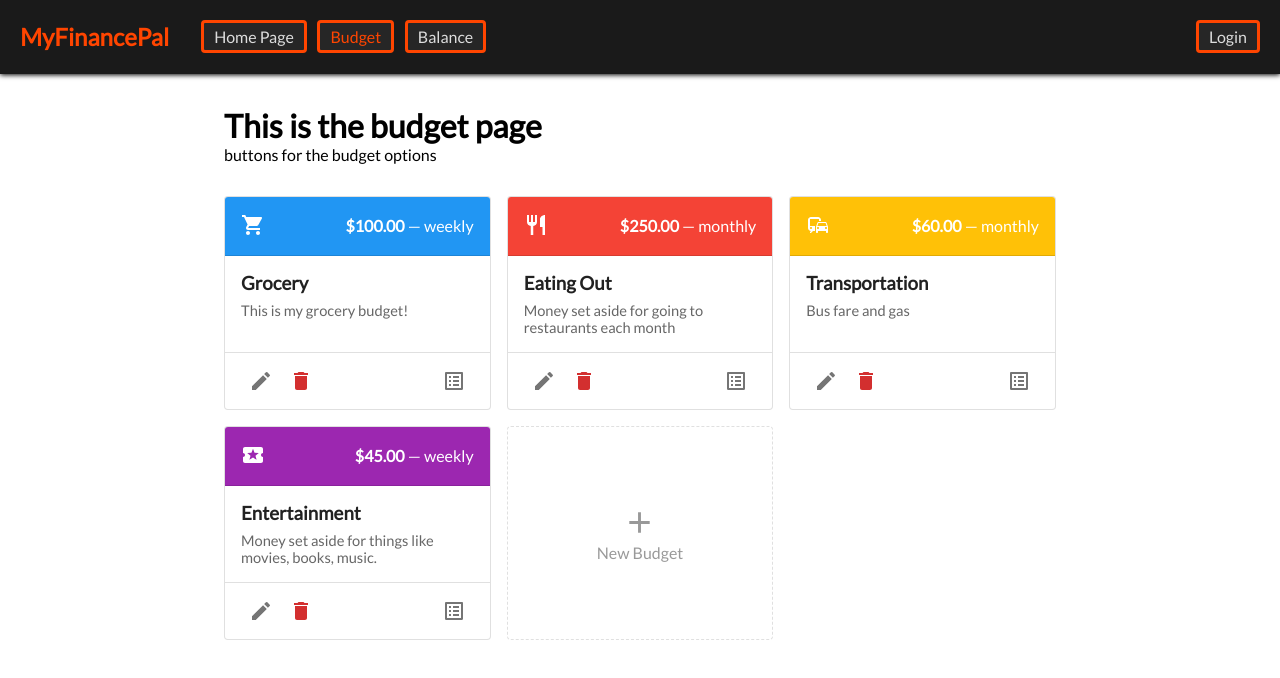
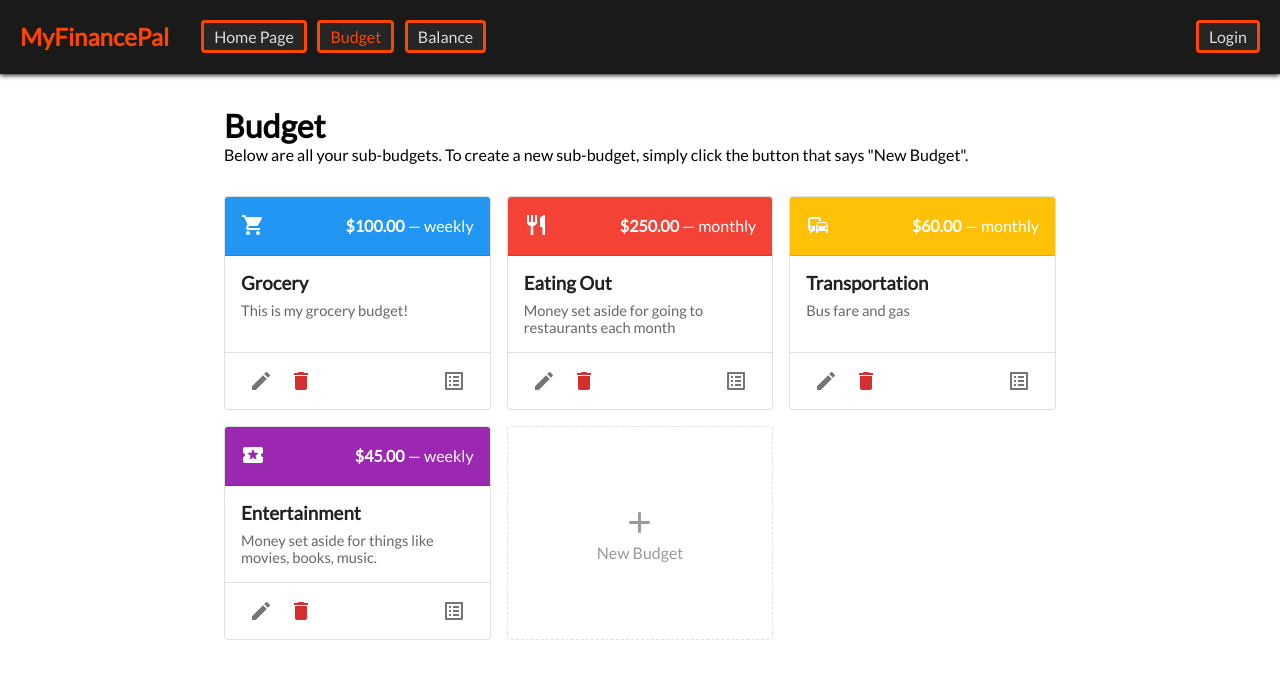
Before and after one commit to brayden-aldrich/Personal-Finance-Management-System, a React (Create React App) app: page /budget in a window 1280 px wide. Shown: the top 678 px of the page. Built offline with nearby package versions, Linux system fonts and the light colour scheme; what javascript-time-ago would draw is missing.

Commit message:
reworded stuff in BudgetPage.js

```diff
--- a/src/pages/BudgetPage.js
+++ b/src/pages/BudgetPage.js
@@ -7,10 +7,8 @@ function BudgetPage() {
 
     return (
       <>
-        <h1>This is the budget page</h1>
-
-        <p>buttons for the budget options</p>
-
+        <h1>Budget</h1>
+        <p>Below are all your sub-budgets. To create a new sub-budget, simply click the button that says "New Budget".</p>
         <BudgetTable />
 
       </>
```
